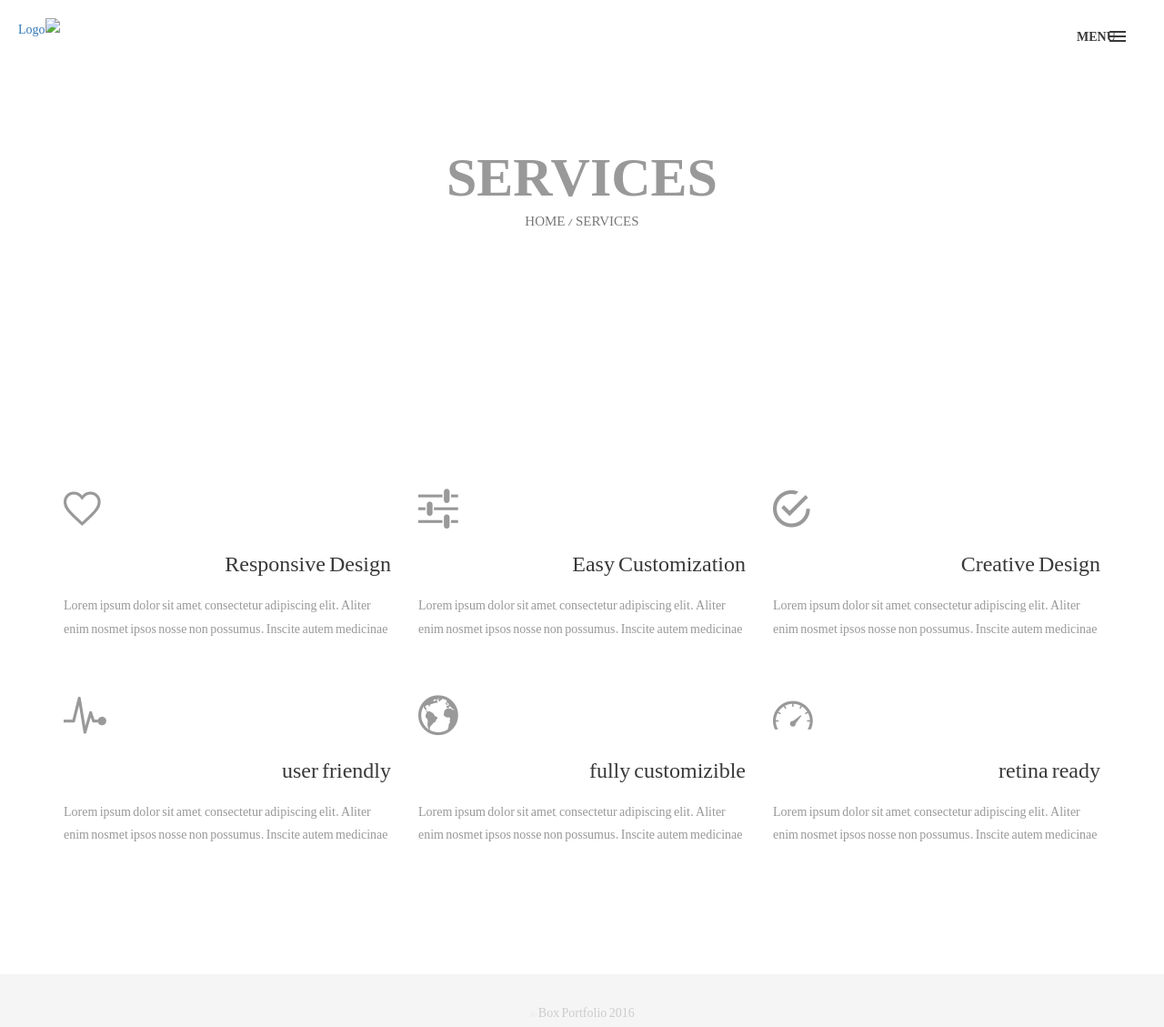
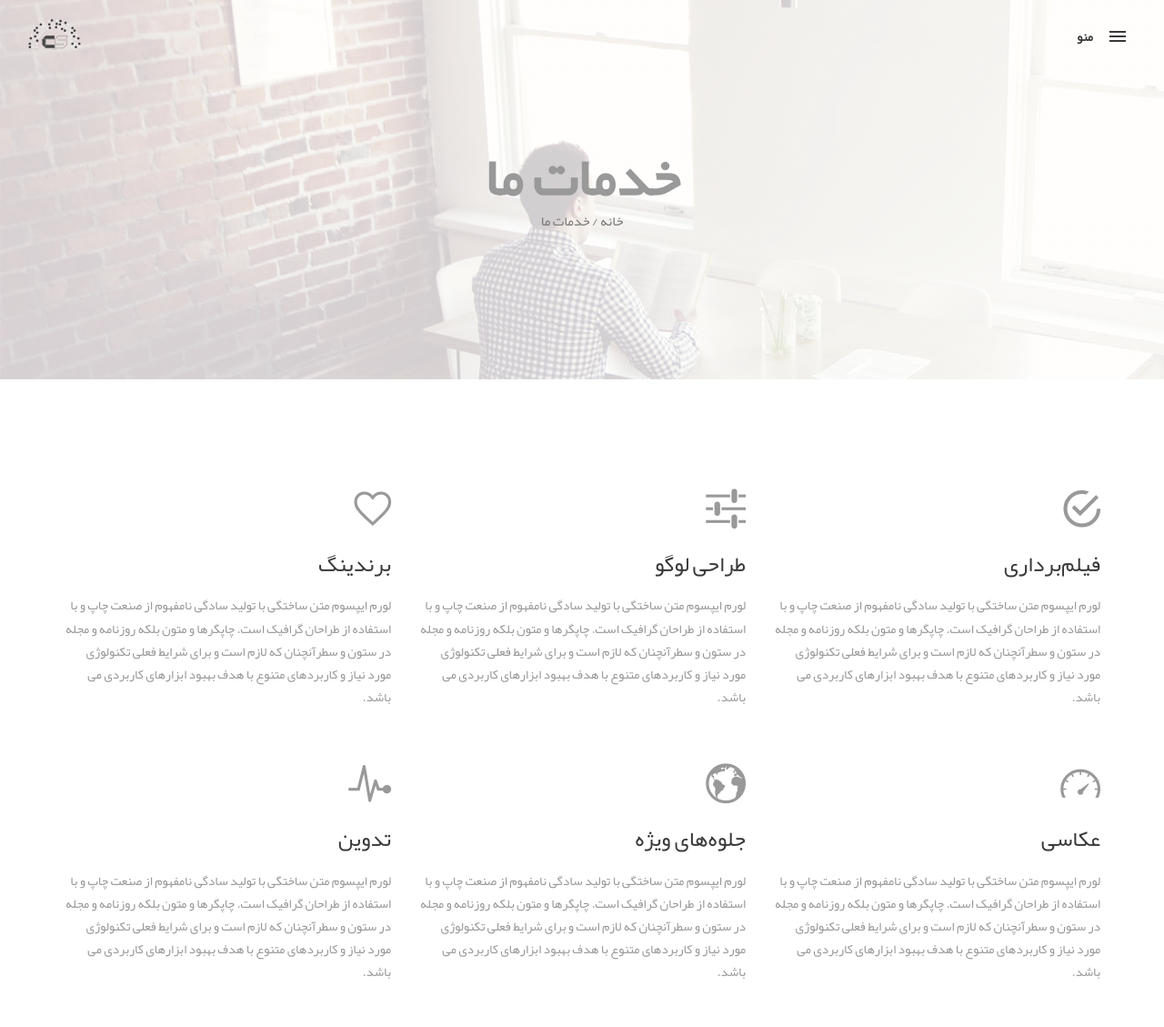
Before and after one commit to DetectiveBatman/ComaStudio, a website: page Fa/services.html in a window 1280 px wide. Shown: the top 1129 px of the page at 91% size. Drawn offline with Linux system fonts and the light colour scheme; files whose address does not match are found by name.

Commit message:
edited services.html Added fav icon to about.html

```diff
--- a/Fa/css/style.css
+++ b/Fa/css/style.css
@@ -1,11 +1,3 @@
-/*
-* Box Theme
-* Created by : Ahmed Eissa
-* website : www.ahmedessa.net
-* behance : https://www.behance.net/3essa
-*/
-
-
 /* Table of Content
 ==================================================
 	- Google fonts & font family -
@@ -1187,8 +1179,16 @@ textarea:focus {
 
 
 
-/* New Codes | Index.html */
+/* New Codes */
 
+/* General */
+
+.top-bar {
+  background: -webkit-linear-gradient( rgba(255, 255, 255, .8), rgba(255, 255, 255, .8)), url(../../lib/assets/01.jpg);
+  background: linear-gradient( rgba(255, 255, 255, .8), rgba(255, 255, 255, .8)), url(../../lib/assets/01.jpg);
+}
+
+/* Index.html */
 #top-footage {
   right: 0;
   bottom: 0;
@@ -1219,3 +1219,15 @@ textarea:focus {
 .profile-social {
   float: right;
 }
+
+/* Services.html */
+
+.service-box i {
+  text-align: right;
+  width: 100%;
+  float: right;
+}
+
+.service-box p {
+  direction: rtl;
+}
--- a/Fa/services.html
+++ b/Fa/services.html
@@ -6,8 +6,8 @@
     <meta http-equiv="X-UA-Compatible" content="IE=edge">
     <meta name="viewport" content="width=device-width, initial-scale=1">
     <!-- The above 3 meta tags *must* come first in the head; any other head content must come *after* these tags -->
-    <title>Box personal portfolio Template</title>
-    <link rel="icon" href="img/fav.png" type="image/x-icon">
+    <title>خدمات ما - کما استودیو</title>
+    <link rel="icon" href="../lib/assets/Logo.png" type="image/x-icon">
 
     <!-- Bootstrap -->
     <link href="css/bootstrap.min.css" rel="stylesheet">
@@ -45,11 +45,11 @@
         <!-- box header -->
         <header class="box-header">
             <div class="box-logo">
-                <a href="index.html"><img src="img/logo.png" width="80" alt="Logo"></a>
+                <a href="index.html"><img src="../lib/assets/Logo.png" width="80" alt="Logo"></a>
             </div>
             <!-- box-nav -->
             <a class="box-primary-nav-trigger" href="#0">
-                <span class="box-menu-text">Menu</span><span class="box-menu-icon"></span>
+                <span class="box-menu-text">منو</span><span class="box-menu-icon"></span>
             </a>
             <!-- box-primary-nav-trigger -->
         </header>
@@ -58,17 +58,17 @@
         <!-- nav -->
         <nav>
             <ul class="box-primary-nav">
-                <li class="box-label">About me</li>
+                <li class="box-label">کما استودیو</li>
 
-                <li><a href="index.html">Intro</a></li>
-                <li><a href="about.html">About me</a></li>
-                <li><a href="services.html">services</a> <i class="ion-ios-circle-filled color"></i></li>
-                <li><a href="portfolio.html">portfolio</a></li>
-                <li><a href="contact.html">contact me</a></li>
+                <li><a href="index.html">صفحه‌ی اصلی</a> <i class="ion-ios-circle-filled color"></i></li>
+                <li><a href="about.html">درباره‌ی ما</a></li>
+                <li><a href="services.html">خدمات ما</a></li>
+                <li><a href="portfolio.html">نمونه کارها</a></li>
+                <li><a href="contact.html">تماس با ما</a></li>
 
 
 
-                <li class="box-label">Follow me</li>
+                <li class="box-label">ما را دنبال کنید!</li>
 
                 <li class="box-social"><a href="#0"><i class="ion-social-facebook"></i></a></li>
                 <li class="box-social"><a href="#0"><i class="ion-social-instagram-outline"></i></a></li>
@@ -81,8 +81,8 @@
 
     <!-- top bar -->
     <div class="top-bar">
-        <h1>services</h1>
-        <p><a href="#">Home</a> / Services</p>
+        <h1>خدمات ما</h1>
+        <p><a href="/Fa">خانه</a> / خدمات ما</p>
     </div>
     <!-- end top bar -->
 
@@ -92,54 +92,54 @@
             <!-- service-box -->
             <div class="col-md-4 service-box">
                 <i class="ion-android-favorite-outline size-50"></i>
-                <h3>Responsive Design</h3>
+                <h3>برندینگ</h3>
                 <div class="h-10"></div>
-                <p>Lorem ipsum dolor sit amet, consectetur adipiscing elit. Aliter enim nosmet ipsos nosse non possumus. Inscite autem medicinae </p>
+                <p>لورم ایپسوم متن ساختگی با تولید سادگی نامفهوم از صنعت چاپ و با استفاده از طراحان گرافیک است. چاپگرها و متون بلکه روزنامه و مجله در ستون و سطرآنچنان که لازم است و برای شرایط فعلی تکنولوژی مورد نیاز و کاربردهای متنوع با هدف بهبود ابزارهای کاربردی می باشد. </p>
             </div>
             <!-- end service-box -->
 
             <!-- service-box -->
             <div class="col-md-4 service-box">
                 <i class="ion-android-options size-50"></i>
-                <h3>Easy Customization</h3>
+                <h3>طراحی لوگو</h3>
                 <div class="h-10"></div>
-                <p>Lorem ipsum dolor sit amet, consectetur adipiscing elit. Aliter enim nosmet ipsos nosse non possumus. Inscite autem medicinae </p>
+                <p>لورم ایپسوم متن ساختگی با تولید سادگی نامفهوم از صنعت چاپ و با استفاده از طراحان گرافیک است. چاپگرها و متون بلکه روزنامه و مجله در ستون و سطرآنچنان که لازم است و برای شرایط فعلی تکنولوژی مورد نیاز و کاربردهای متنوع با هدف بهبود ابزارهای کاربردی می باشد. </p>
             </div>
             <!-- end service-box -->
 
             <!-- service-box -->
             <div class="col-md-4  service-box">
                 <i class="ion-android-checkmark-circle size-50"></i>
-                <h3>Creative Design</h3>
+                <h3>فیلم‌برداری</h3>
                 <div class="h-10"></div>
-                <p>Lorem ipsum dolor sit amet, consectetur adipiscing elit. Aliter enim nosmet ipsos nosse non possumus. Inscite autem medicinae </p>
+                <p>لورم ایپسوم متن ساختگی با تولید سادگی نامفهوم از صنعت چاپ و با استفاده از طراحان گرافیک است. چاپگرها و متون بلکه روزنامه و مجله در ستون و سطرآنچنان که لازم است و برای شرایط فعلی تکنولوژی مورد نیاز و کاربردهای متنوع با هدف بهبود ابزارهای کاربردی می باشد. </p>
             </div>
             <!-- end service-box -->
 
             <!-- service-box -->
             <div class="col-md-4  service-box">
                 <i class="ion-ios-pulse-strong size-50"></i>
-                <h3>user friendly</h3>
+                <h3>تدوین</h3>
                 <div class="h-10"></div>
-                <p>Lorem ipsum dolor sit amet, consectetur adipiscing elit. Aliter enim nosmet ipsos nosse non possumus. Inscite autem medicinae </p>
+                <p>لورم ایپسوم متن ساختگی با تولید سادگی نامفهوم از صنعت چاپ و با استفاده از طراحان گرافیک است. چاپگرها و متون بلکه روزنامه و مجله در ستون و سطرآنچنان که لازم است و برای شرایط فعلی تکنولوژی مورد نیاز و کاربردهای متنوع با هدف بهبود ابزارهای کاربردی می باشد. </p>
             </div>
             <!-- end service-box -->
 
             <!-- service-box -->
             <div class="col-md-4  service-box">
                 <i class="ion-earth size-50"></i>
-                <h3>fully customizible</h3>
+                <h3>جلوه‌های ویژه</h3>
                 <div class="h-10"></div>
-                <p>Lorem ipsum dolor sit amet, consectetur adipiscing elit. Aliter enim nosmet ipsos nosse non possumus. Inscite autem medicinae </p>
+                <p>لورم ایپسوم متن ساختگی با تولید سادگی نامفهوم از صنعت چاپ و با استفاده از طراحان گرافیک است. چاپگرها و متون بلکه روزنامه و مجله در ستون و سطرآنچنان که لازم است و برای شرایط فعلی تکنولوژی مورد نیاز و کاربردهای متنوع با هدف بهبود ابزارهای کاربردی می باشد. </p>
             </div>
             <!-- end service-box -->
 
             <!-- service-box -->
             <div class="col-md-4  service-box">
                 <i class="ion-speedometer size-50"></i>
-                <h3>retina ready</h3>
+                <h3>عکاسی</h3>
                 <div class="h-10"></div>
-                <p>Lorem ipsum dolor sit amet, consectetur adipiscing elit. Aliter enim nosmet ipsos nosse non possumus. Inscite autem medicinae </p>
+                <p>لورم ایپسوم متن ساختگی با تولید سادگی نامفهوم از صنعت چاپ و با استفاده از طراحان گرافیک است. چاپگرها و متون بلکه روزنامه و مجله در ستون و سطرآنچنان که لازم است و برای شرایط فعلی تکنولوژی مورد نیاز و کاربردهای متنوع با هدف بهبود ابزارهای کاربردی می باشد. </p>
             </div>
             <!-- end service-box -->
 
@@ -150,7 +150,7 @@
     <!-- footer -->
     <footer>
         <div class="container-fluid">
-            <p class="copyright">© Box Portfolio 2016</p>
+          <p class="copyright">© کما استودیو 2019</p>
         </div>
     </footer>
     <!-- end footer -->
```
Also changed, not shown: Fa/about.html (+3 -5 lines).
